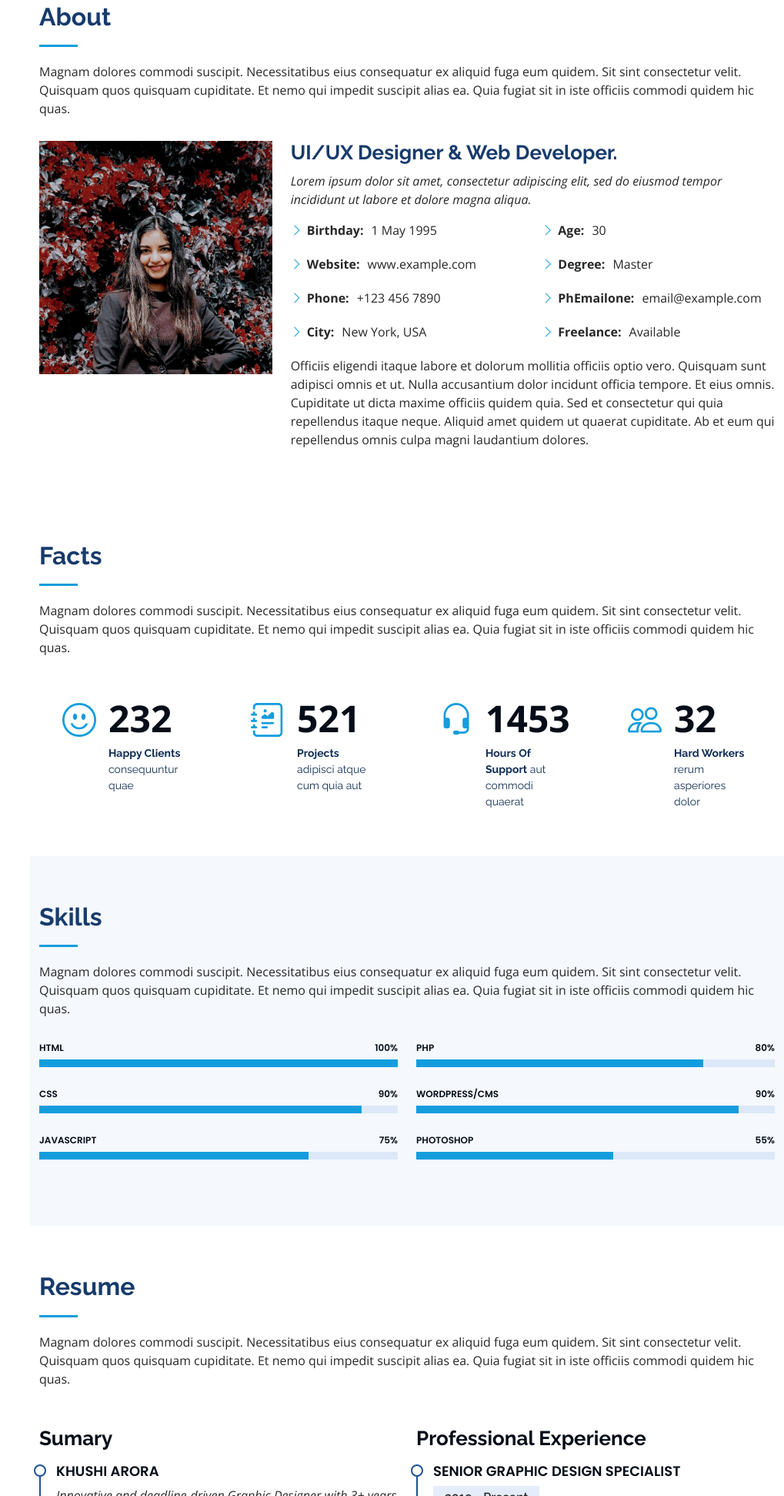
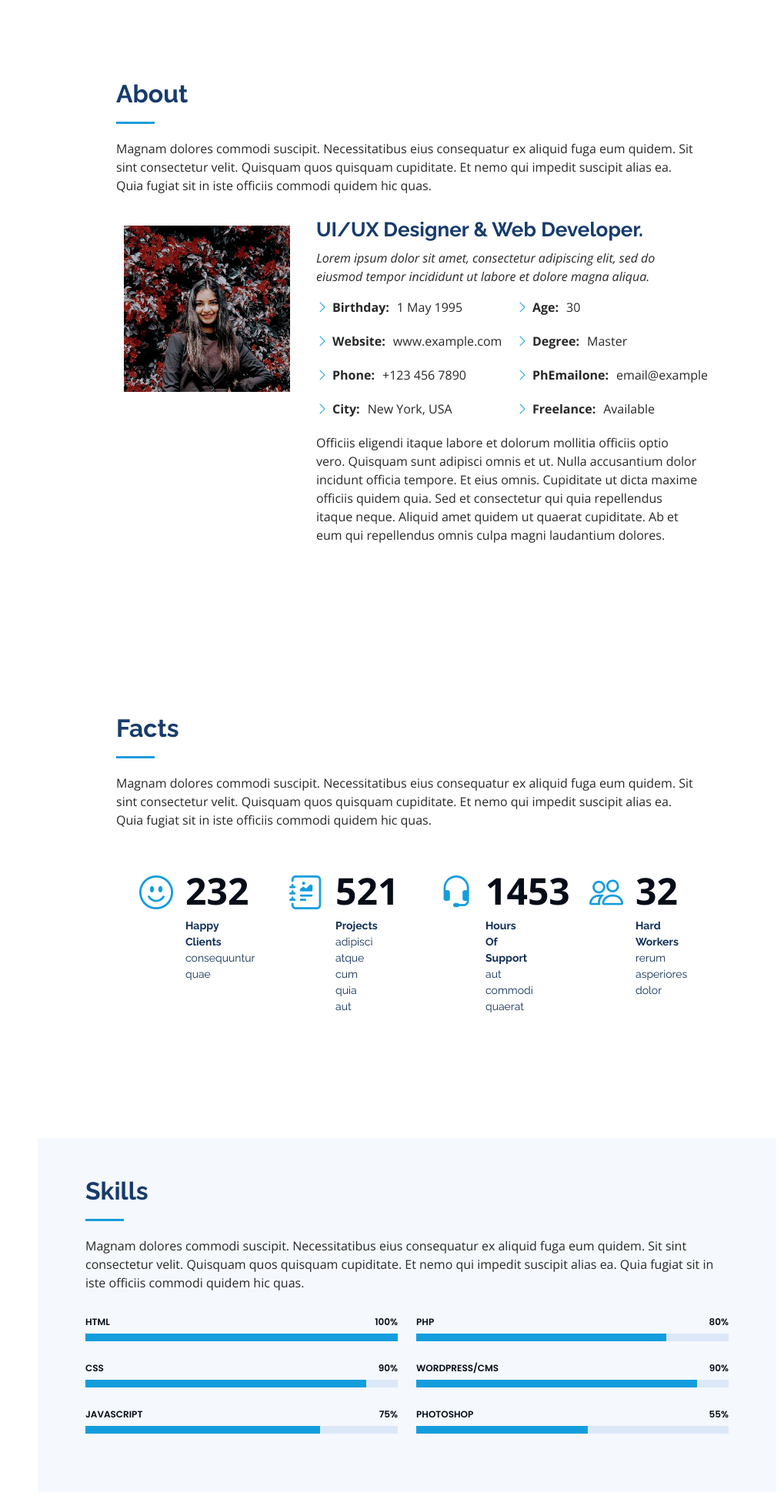
Before and after one commit to AbhishekJadhav2002/Hacktober_Fest_webDev_Project, a plain HTML site: page index.html in a window 1280 px wide. Shown: the part 857-2800 px from the top of the page at 77% size, without its empty margins (261-1280 px from the left). Drawn offline with nearby package versions, Linux system fonts and the light colour scheme.

Commit message:
UI Improved

```diff
--- a/assets/css/style.css
+++ b/assets/css/style.css
@@ -333,6 +333,9 @@ section {
 /*--------------------------------------------------------------
 # About
 --------------------------------------------------------------*/
+.about{
+  margin: 100px;
+}
 .about .content h3 {
   font-weight: 700;
   font-size: 26px;
@@ -364,11 +367,33 @@ section {
 .about .content p:last-child {
   margin-bottom: 0;
 }
-
+.about img{
+	-webkit-transition: .3s ease-in-out;
+	transition: .3s ease;
+  padding: 10px;
+  /* margin-bottom: -10px; */
+}
+.about .col-lg-4:hover img{
+  padding: 12px;
+  border-radius: 10px;
+  /* border: 2px solid black; */
+  background-color: white;
+}
+.about .col-lg-4:hover{
+  /* border: 2px solid black; */
+  padding-top: 10px;
+  background-color: #184b91ec;
+  border-radius: 10px;
+  /* padding-bottom: -10px; */
+}
+.about .col-lg-4{
+  transition: .3s ease;
+}
 /*--------------------------------------------------------------
 # Facts
 --------------------------------------------------------------*/
 .facts {
+  margin: 100px;
   padding-bottom: 30px;
 }
 
@@ -420,11 +445,13 @@ section {
 # Akills
 --------------------------------------------------------------*/
 .skills .progress {
+
   height: 60px;
   display: block;
   background: none;
   border-radius: 0;
 }
+
 
 .skills .progress .skill {
   padding: 0;
@@ -440,7 +467,11 @@ section {
   float: right;
   font-style: normal;
 }
-
+#skills {
+  padding: 50px 50px;
+  margin: 10px;
+  /* margin-right: 200px; */
+}
 .skills .progress-bar-wrap {
   background: #dce8f8;
   height: 10px;
@@ -462,6 +493,9 @@ section {
   margin-top: 20px;
   margin-bottom: 20px;
   color: #050d18;
+}
+.resume{
+  margin: 100px;
 }
 
 .resume .resume-item {
@@ -519,6 +553,10 @@ section {
 --------------------------------------------------------------*/
 .portfolio .portfolio-item {
   margin-bottom: 30px;
+}
+.portfolio{
+  padding: 100px;
+  /* margin: 10px; */
 }
 
 .portfolio #portfolio-flters {
@@ -831,6 +869,7 @@ section {
 # Contact
 --------------------------------------------------------------*/
 .contact {
+  margin: 100px;
   padding-bottom: 130px;
 }
 
```
